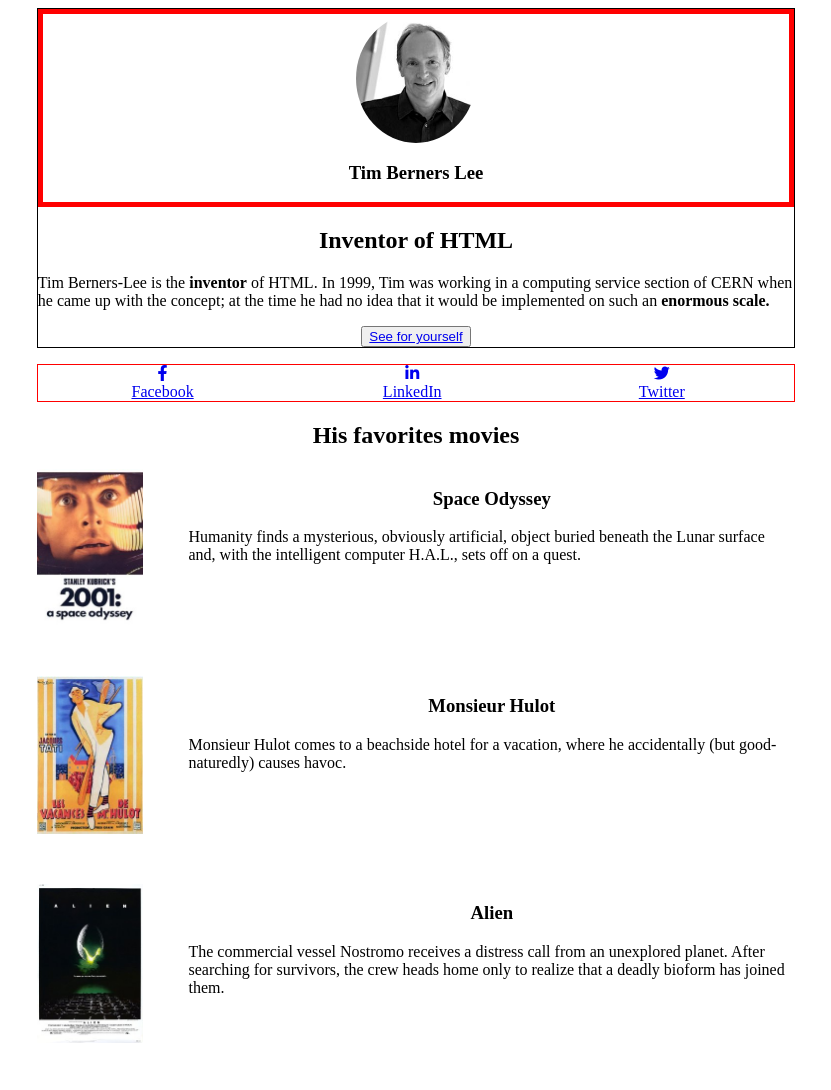
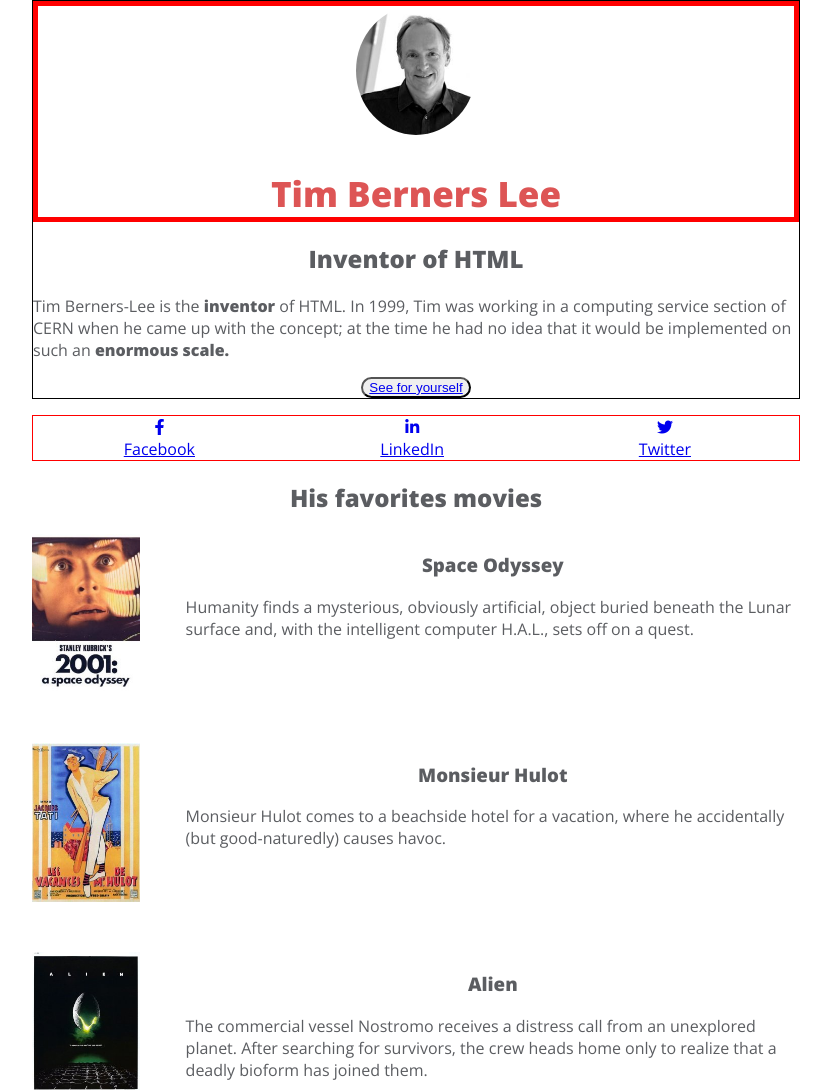
Before and after one commit to AlejoVE/tim-berners-lee, a plain HTML site: page index.html in a window 1280 px wide. Shown: the top 1090 px of the page, without its empty margins (224-1055 px from the left). Drawn offline with nearby package versions, Linux system fonts and the light colour scheme.

Commit message:
Add base colors

```diff
--- a/index.html
+++ b/index.html
@@ -10,6 +10,11 @@
 			crossorigin="anonymous"
 		/>
 		<link rel="stylesheet" href="style.css" />
+		<link rel="preconnect" href="https://fonts.gstatic.com" />
+		<link
+			href="https://fonts.googleapis.com/css2?family=Open+Sans:ital,wght@0,300;0,800;1,800&display=swap"
+			rel="stylesheet"
+		/>
 		<title>Tim Berners Lee</title>
 	</head>
 	<body>
@@ -23,7 +28,7 @@
 							alt="Tim Berners Lee"
 							id="photo"
 						/>
-						<h1>Tim Berners Lee</h1>
+						<h1 id="title">Tim Berners Lee</h1>
 					</div>
 					<div>
 						<h2>Inventor of HTML</h2>
--- a/style.css
+++ b/style.css
@@ -1,3 +1,19 @@
+body {
+    font-family: 'Open Sans', sans-serif;
+    background-color: #ffffff;
+    color: #5b5d61;
+    font-weight: normal;
+    margin: 0px;
+    padding: 0px;
+}
+
+#title {
+    color: #dd5555;
+    font-size: 35px;
+    margin-bottom: 0px;
+    padding-bottom: 0px;
+}
+
 ul {
     list-style-type:none;
     padding-left: 0pt;
@@ -6,6 +22,7 @@
 button {
     margin: 0 auto;
     display: block;
+    border-radius: 30px;
 }
 
 #photo {
@@ -48,6 +65,8 @@
     display: grid;
     grid-template-rows: 0.5fr 0.5fr;
     border: 1px solid black;
+    font-family: 'Open Sans', sans-serif;
+    font-weight: lighter;
 }
 
 .grid-movie {
@@ -58,6 +77,7 @@
 
 h1, h2, h3 {
     text-align: center;
+
 }
 
 #test {
```
